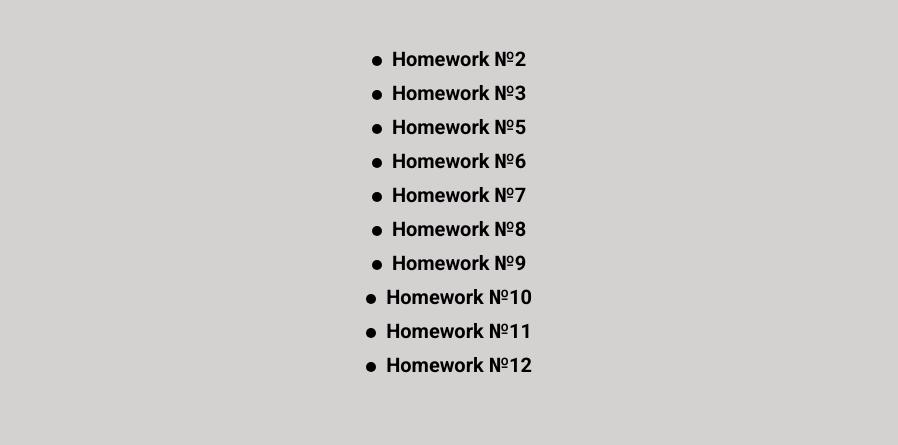
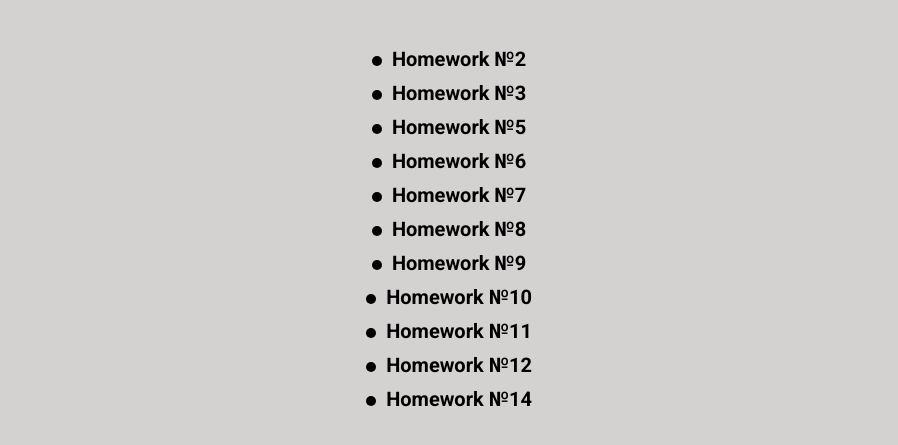
Before and after one commit to Maksemys/JavaScript, a plain HTML site: page index.html in a window 1280 px wide. Shown: the part 101-546 px from the top of the page, without its empty margins (191-1089 px from the left). Drawn offline with Linux system fonts and the light colour scheme.

Commit message:
Update index.html

```diff
--- a/index.html
+++ b/index.html
@@ -43,6 +43,9 @@
 				<li class="block__item">
 					<a class="block__link" href="./lesson_12/index.html">Homework №12</a>
 				</li>
+				<li class="block__item">
+					<a class="block__link" href="./lesson_14/index.html">Homework №14</a>
+				</li>
 			</ul>
 		</div>
 	</main>
```
